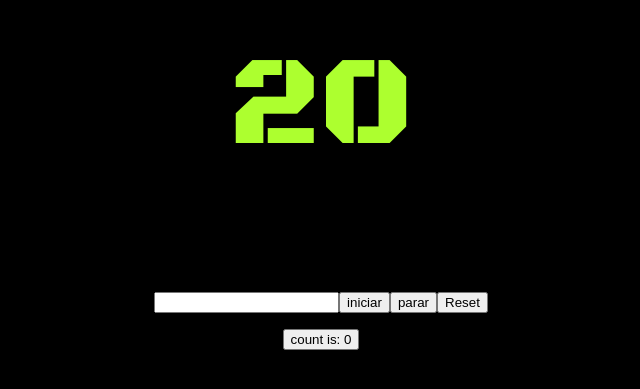
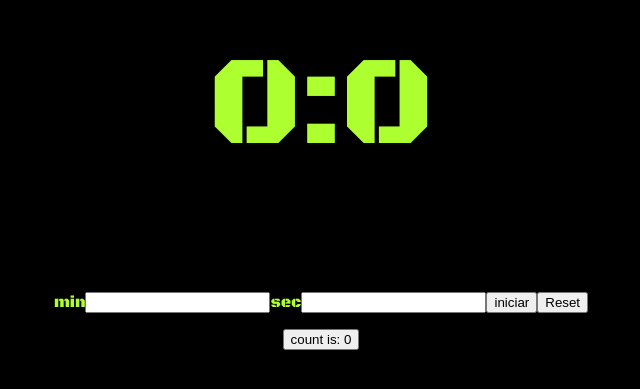
Before and after one commit to diegofernandoalayon/Timer-react, a React (Vite) app: page / in a window 1280 px wide. Shown: the part 257-646 px from the top of the page, without its empty margins (319-959 px from the left). Built offline with nearby package versions, Linux system fonts and the light colour scheme.

Commit message:
agregando logica para obtener datos de tiempo indicados por el usuario, y mostrando el tiempo mediante DisplayTimer

```diff
--- a/src/App.jsx
+++ b/src/App.jsx
@@ -13,7 +13,7 @@ function App () {
       <div>
 
         {/* <DisplayTimer /> */}
-        <Timer time={20} />
+        <Timer />
         <p>
           <button type='button' onClick={() => setCount((count) => count + 1)}>
             count is: {count}
--- a/src/components/Timer/index.jsx
+++ b/src/components/Timer/index.jsx
@@ -1,16 +1,16 @@
 import { useState, useEffect, useRef } from 'react'
-export default function Timer ({ time = 0 } = {}) {
-  const [timeState, setTimeState] = useState(time)
+import DisplayTimer from '../DisplayTimer'
+export default function Timer () {
+  const [min, setMin] = useState(0)
+  const [sec, setSec] = useState(0)
+  const [timeState, setTimeState] = useState(0)
   const [timerOn, setTimerOn] = useState(false)
-  const [timeUser, setTimerUser] = useState(0)
   const interval = useRef(0)
   let con = 0
   const startTimer = () => {
     interval.current = setInterval(() => {
       con++
       const dis = timeState - con
-      // console.log(con)
-      // console.log('tood')
       if (dis <= 0) {
         clearInterval(interval.current)
       }
@@ -18,14 +18,19 @@ export default function Timer ({ time = 0 } = {}) {
     }, 1000)
   }
 
-  const handleChange = (event) => {
-    console.log(event.target.value)
-    console.log(timeUser)
-    setTimerUser(event.target.value)
+  const handleChangeSec = (event) => {
+    setSec(event.target.value)
   }
-
+  const handleChangeMin = (event) => {
+    const minToSec = event.target.value * 60
+    setMin(minToSec)
+  }
   const handleStart = () => {
     setTimerOn(true)
+    const timeSetted = +min + +sec
+    if (timeState === 0) {
+      setTimeState(timeSetted)
+    }
   }
 
   const handlePause = () => {
@@ -34,7 +39,7 @@ export default function Timer ({ time = 0 } = {}) {
 
   const handleReset = () => {
     setTimerOn(false)
-    setTimeState(time)
+    setTimeState(0)
   }
   useEffect(() => {
     if (timerOn) {
@@ -45,13 +50,22 @@ export default function Timer ({ time = 0 } = {}) {
 
     return () => clearInterval(interval.current)
   }, [timerOn])
+  // extraer los segundo y minutos para mostrar
+  const minutes = Math.floor((timeState % (60 * 60)) / (60))
+  const seconds = Math.floor((timeState % 60))
 
   return (
     <>
-      <h2>{timeState}</h2>
-      <input type='text' onChange={handleChange} />
-      <button onClick={handleStart}>iniciar</button>
-      <button onClick={handlePause}>parar</button>
+      <DisplayTimer minutes={minutes} seconds={seconds} />
+
+      min
+      <input type='text' onChange={handleChangeMin} />
+      sec
+      <input type='text' onChange={handleChangeSec} />
+      {
+        !timerOn ? <button onClick={handleStart}>iniciar</button> : <button onClick={handlePause}>parar</button>
+      }
+
       <button onClick={handleReset}>Reset</button>
 
     </>
```
